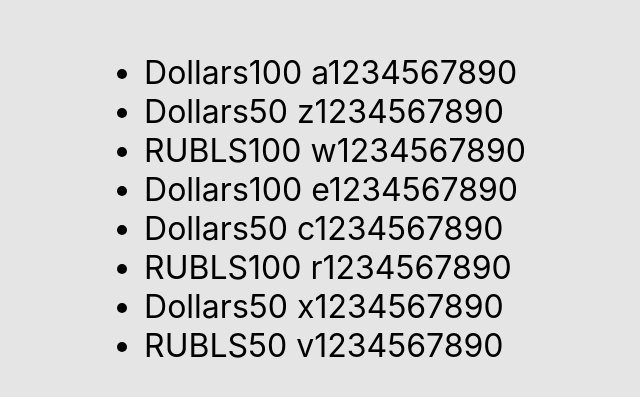
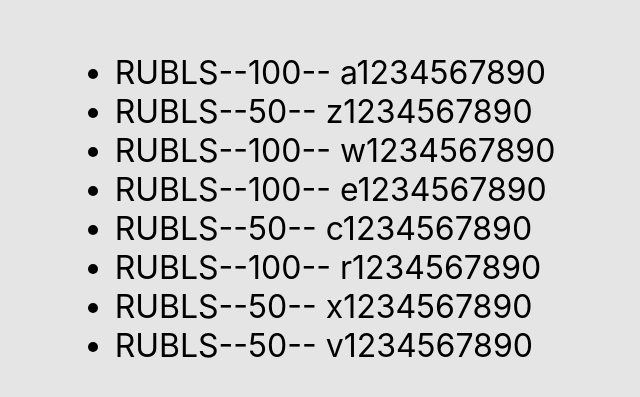
Before and after one commit to VanoKi/micro-tasks, a React app: page / in a window 1280 px wide. Shown: the part 191-588 px from the top of the page, without its empty margins (325-965 px from the left). Built offline with nearby package versions, Linux system fonts and the light colour scheme; the HTML template or start-up script is replaced by a standard one.

Commit message:
feat: change whitespace to dash

```diff
--- a/src/App.tsx
+++ b/src/App.tsx
@@ -127,23 +127,26 @@ function App() {
     //     ]
     // }
     const [money, setMoney] = useState([
-        { banknots: 'Dollars', value: 100, number: ' a1234567890' },
-        { banknots: 'Dollars', value: 50, number: ' z1234567890' },
-        { banknots: 'RUBLS', value: 100, number: ' w1234567890' },
-        { banknots: 'Dollars', value: 100, number: ' e1234567890' },
-        { banknots: 'Dollars', value: 50, number: ' c1234567890' },
-        { banknots: 'RUBLS', value: 100, number: ' r1234567890' },
-        { banknots: 'Dollars', value: 50, number: ' x1234567890' },
-        { banknots: 'RUBLS', value: 50, number: ' v1234567890' },
+        {banknots: 'Dollars', value: 100, number: ' a1234567890'},
+        {banknots: 'Dollars', value: 50, number: ' z1234567890'},
+        {banknots: 'RUBLS', value: 100, number: ' w1234567890'},
+        {banknots: 'Dollars', value: 100, number: ' e1234567890'},
+        {banknots: 'Dollars', value: 50, number: ' c1234567890'},
+        {banknots: 'RUBLS', value: 100, number: ' r1234567890'},
+        {banknots: 'Dollars', value: 50, number: ' x1234567890'},
+        {banknots: 'RUBLS', value: 50, number: ' v1234567890'},
     ])
+
+    let currentMoney = money.filter(filteredMoney => filteredMoney.banknots = 'RUBLS')
+
     return (
         <>
             <ul>
-                {money.map((objFromMoneyArr) => {
+                {money.map((objFromMoneyArr, index) => {
                     return (
-                        <li>
-                            <span>{objFromMoneyArr.banknots}</span>
-                            <span>{objFromMoneyArr.value}</span>
+                        <li key={index}>
+                            <span>{objFromMoneyArr.banknots}--</span>
+                            <span>{objFromMoneyArr.value}--</span>
                             <span>{objFromMoneyArr.number}</span>
                         </li>
                     )
@@ -154,31 +157,6 @@ function App() {
 }
 
 export default App;
-
-
-
-
-
-
-
-
-
-
-
-
-
-
-
-
-
-
-
-
-
-
-
-
-
 
 
 //--------------------------------------------------------------
```
